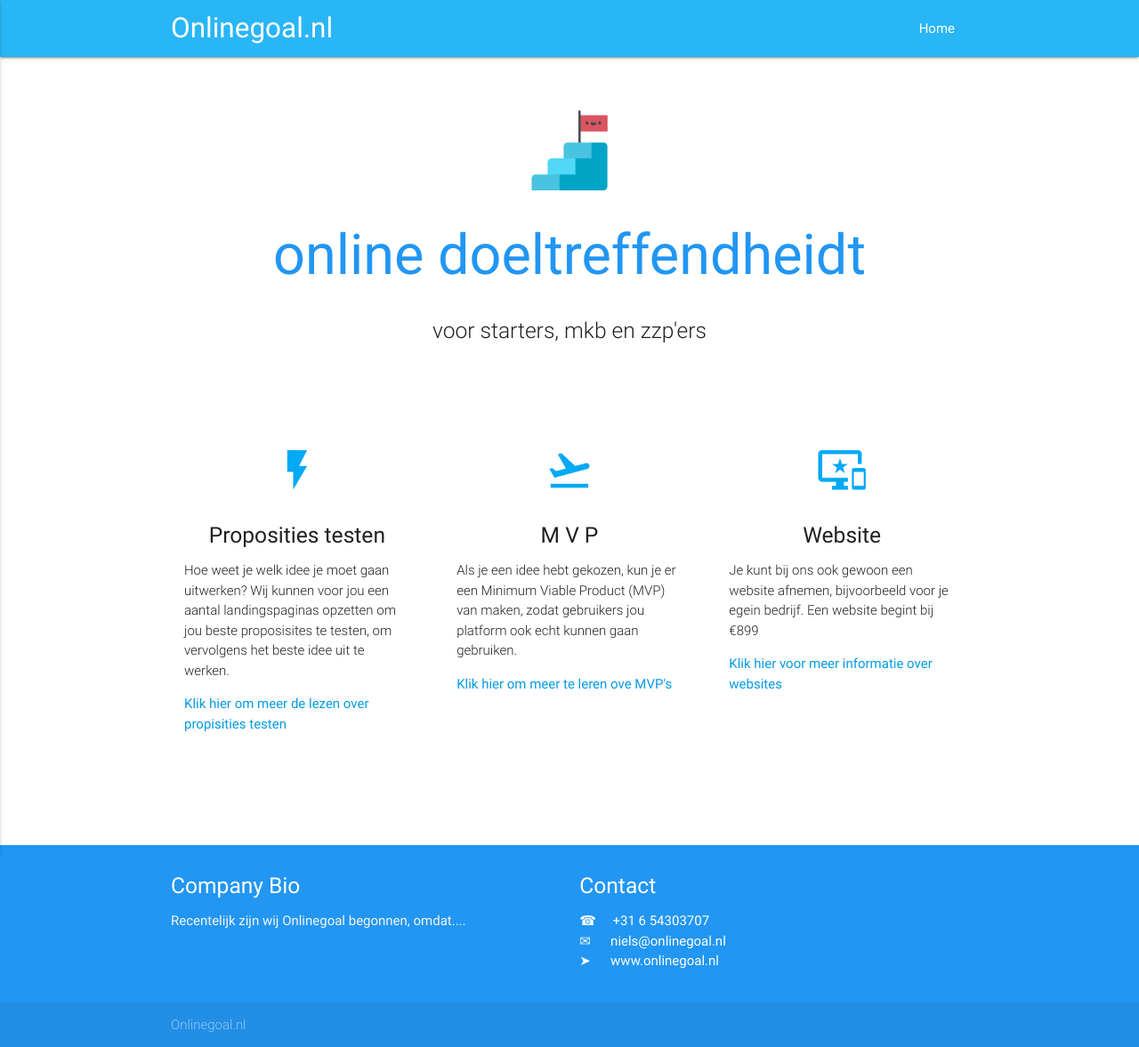
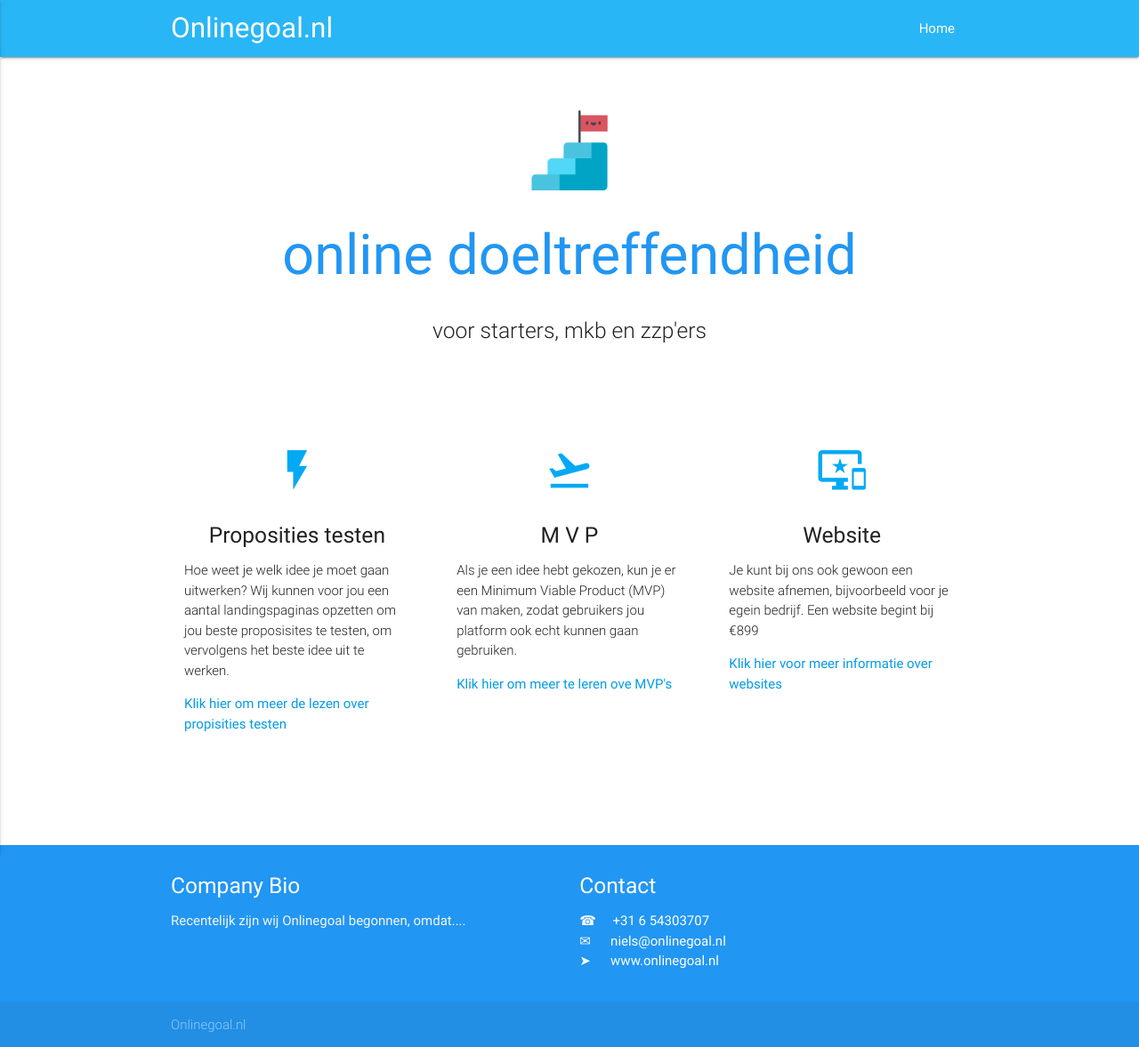
Before and after one commit to martijnvdbrug/onlinegoal.nl, a Jekyll site: the page built from index.md, in a window 1280 px wide. Shown: the whole page at 89% size. Built offline with Jekyll 4.4.1, drawn with Linux system fonts in a browser that asks for light colours.

Commit message:
fixed another spelling error

```diff
--- a/_layouts/home.html
+++ b/_layouts/home.html
@@ -10,7 +10,7 @@
       <img class="size-50 responsive-img" src="/assets/website-laten-maken-logo.png" alt="Logo door Freepik van www.flaticon.com "/>
     </div>
 
-    <h1 class="header center blue-text">online doeltreffendheidt</h1>
+    <h1 class="header center blue-text">online doeltreffendheid</h1>
     <div class="row center">
       <h5 class="header col s12 light">voor starters, mkb en zzp'ers</h5>
     </div>
```
